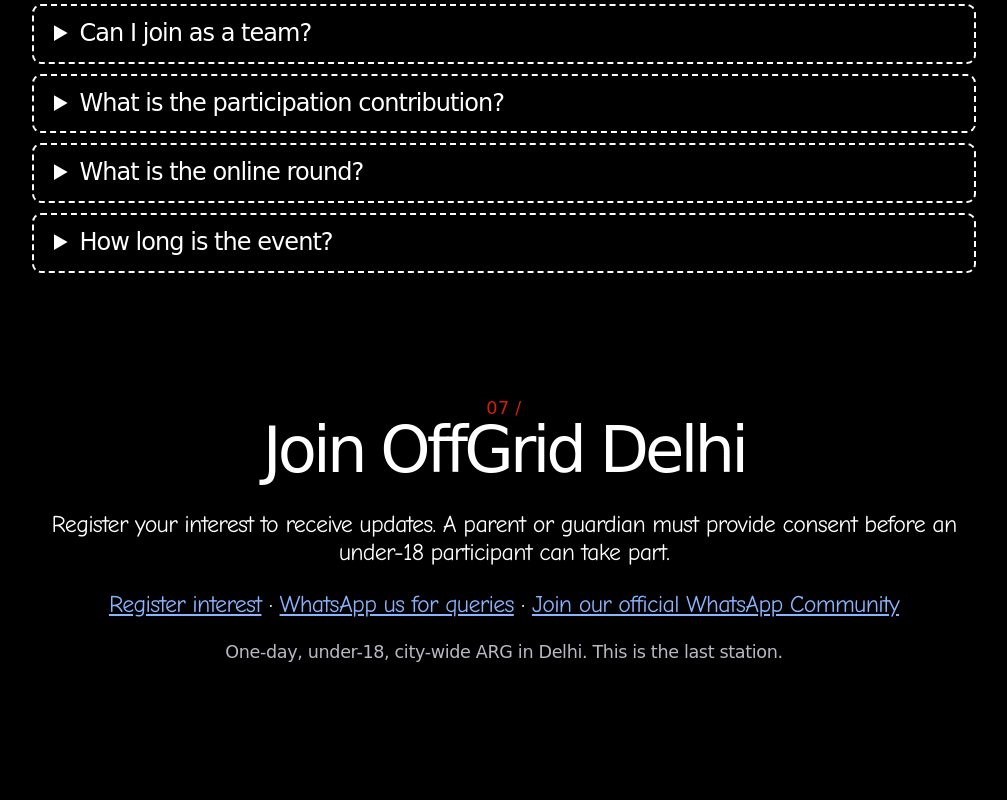
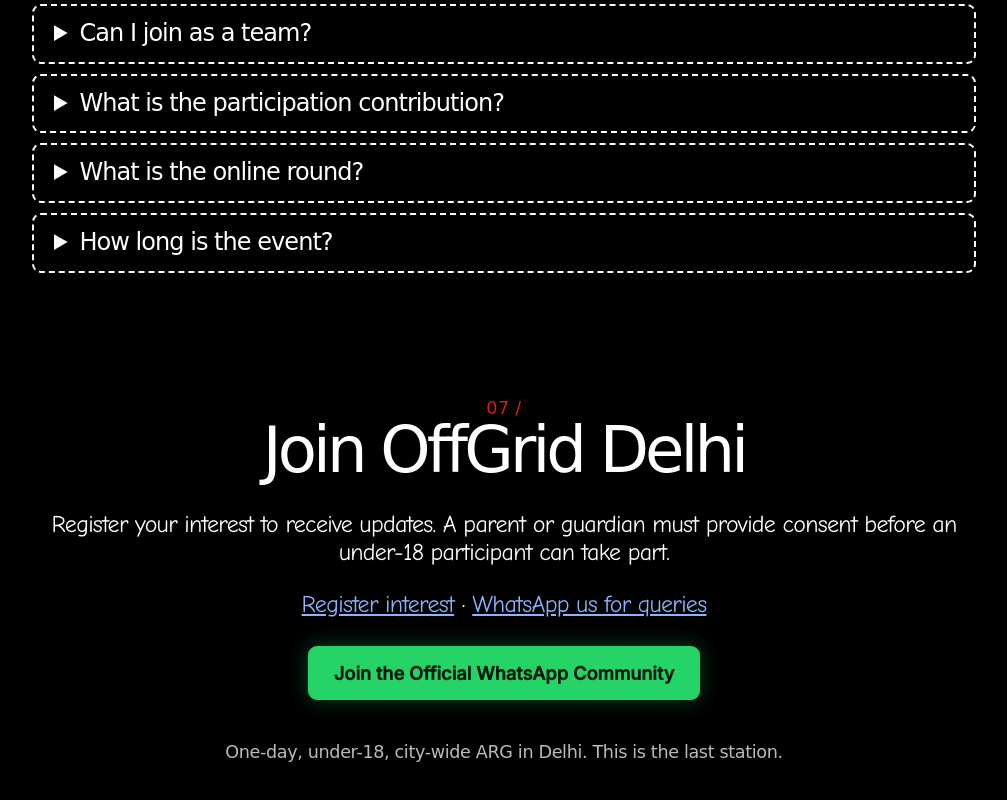
Before and after one commit to buildwithutkarsh-cpu/offgrid, a plain HTML site: page index.html in a window 1280 px wide. Shown: the part 4112-4912 px from the top of the page, without its empty margins (136-1143 px from the left). Before the commit the page ends 4852 px from the top, so only its background shows below. Drawn offline with Linux system fonts and the light colour scheme; a web font is replaced by a local one.

Commit message:
feat: update WhatsApp community link with a dedicated button in registration section

```diff
--- a/index.html
+++ b/index.html
@@ -38,6 +38,9 @@
 input[type=text]{font:inherit;background:#000;color:#fff;border:1px solid #fff;padding:6px 10px;text-transform:uppercase;width:min(100%,260px)}
 button{font:inherit;background:#d71f04;color:#fff;border:2px solid #d71f04;border-radius:9px;padding:6px 16px;cursor:pointer}
 button.alt{background:#000;color:#fff}
+.community-cta{display:inline-block;margin:4px 0 18px;padding:14px 24px;border:2px solid #25d366;border-radius:9px;background:#25d366;color:#071b0e;font:600 1.15rem/1.2 Inter,system-ui,sans-serif;letter-spacing:0;text-decoration:none;box-shadow:0 0 20px #25d36655;transition:background-color .18s ease,transform .18s ease}
+.community-cta:hover{background:#48e584;transform:translateY(-2px)}
+.community-cta:focus-visible{outline:3px solid #fff;outline-offset:4px}
 ol,ul{display:inline-block;text-align:left;max-width:68ch;padding-left:1.3em;margin:0 0 1em}
 li{margin-bottom:.5em}
 details{max-width:70ch;margin:10px auto;border:2px dashed #fff;border-radius:9px;padding:14px 20px;text-align:left}
@@ -136,7 +139,8 @@
 
 <h2 id="join">Join OffGrid Delhi</h2>
 <p>Register your interest to receive updates. A parent or guardian must provide consent before an under-18 participant can take part.</p>
-<p><a href="/register">Register interest</a> &middot; <a href="https://wa.me/918750955845?text=Hi%2C%20I%20have%20a%20question%20about%20OffGrid%20Delhi." target="_blank" rel="noopener noreferrer">WhatsApp us for queries</a> &middot; <a href="https://chat.whatsapp.com/EBRP9G6iros9ZBRn7gttBX" target="_blank" rel="noopener noreferrer">Join our official WhatsApp Community</a></p>
+<p><a href="/register">Register interest</a> &middot; <a href="https://wa.me/918750955845?text=Hi%2C%20I%20have%20a%20question%20about%20OffGrid%20Delhi." target="_blank" rel="noopener noreferrer">WhatsApp us for queries</a></p>
+<p><a class="community-cta" href="https://chat.whatsapp.com/EBRP9G6iros9ZBRn7gttBX" target="_blank" rel="noopener noreferrer">Join the Official WhatsApp Community</a></p>
 <p class="dim">One-day, under-18, city-wide ARG in Delhi. This is the last station.</p>
 </main>
 <script>
```
